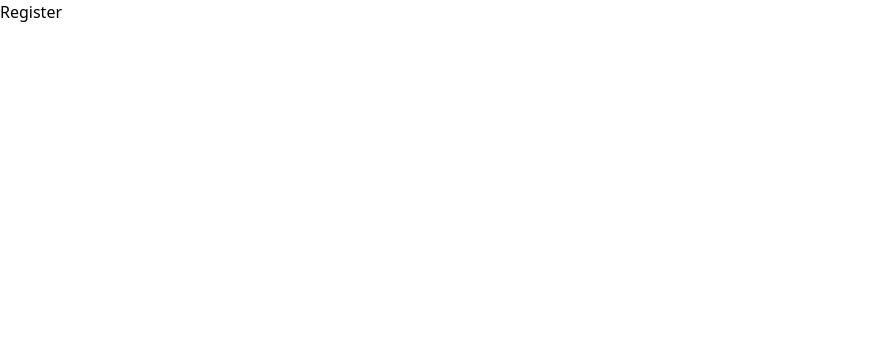
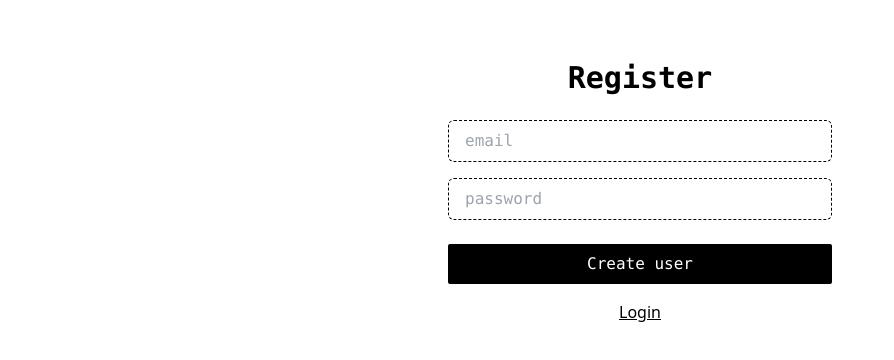
Before and after one commit to elmiguedev/mini-races-client, a Vue app: page /register in a window 1280 px wide. Shown: the top 360 px of the page, without its empty margins (0-894 px from the left). Built offline with nearby package versions, Linux system fonts and the light colour scheme; the HTML template or start-up script is replaced by a standard one.

Commit message:
feat: add login and register template

```diff
--- a/src/views/auth/LoginView.vue
+++ b/src/views/auth/LoginView.vue
@@ -1,5 +1,40 @@
 <script setup lang="ts">
+import { ref } from "vue";
+import TextField from "../../components/ui/TextField.vue";
+import Button from "../../components/ui/Button.vue";
+import { useRouter } from "vue-router";
+
+// state
+const password = ref("");
+const email = ref("");
+const loading = ref(false);
+
+// handlers
+const submitForm = async () => {
+
+}
+
 </script>
 <template>
-  <h1>Login</h1>
+  <div class="flex items-center justify-center min-h-96 max-h-screen bg-white">
+    <div class="w-full max-w-md p-8">
+      <h1 class="text-3xl font-bold text-black text-center mb-6 font-mono">
+        Login
+      </h1>
+      <form @submit.prevent="submitForm">
+        <div class="mb-4">
+          <TextField v-model="email" border-style="dashed" placeholder="email" />
+        </div>
+        <div class="mb-6">
+          <TextField type="password" border-style="dashed" v-model="password" placeholder="password" />
+        </div>
+        <Button type="submit" :loading="loading">Login</Button>
+      </form>
+      <RouterLink to="/register"
+        class="flex w-full text-center justify-center items-center mt-4 cursor-pointer decoration-solid underline decoration-black"
+        :class="{ 'font-bold text-gray-800': $route.path === '/register' }">
+        Register
+      </RouterLink>
+    </div>
+  </div>
 </template>
--- a/src/views/auth/RegisterView.vue
+++ b/src/views/auth/RegisterView.vue
@@ -1,5 +1,40 @@
 <script setup lang="ts">
+import { ref } from "vue";
+import TextField from "../../components/ui/TextField.vue";
+import Button from "../../components/ui/Button.vue";
+import { useRouter } from "vue-router";
+
+// state
+const password = ref("");
+const email = ref("");
+const loading = ref(false);
+
+// handlers
+const submitForm = async () => {
+
+}
+
 </script>
 <template>
-  <h1>Register</h1>
+  <div class="flex items-center justify-center min-h-96 max-h-screen bg-white">
+    <div class="w-full max-w-md p-8">
+      <h1 class="text-3xl font-bold text-black text-center mb-6 font-mono">
+        Register
+      </h1>
+      <form @submit.prevent="submitForm">
+        <div class="mb-4">
+          <TextField v-model="email" border-style="dashed" placeholder="email" />
+        </div>
+        <div class="mb-6">
+          <TextField type="password" v-model="password" border-style="dashed" placeholder="password" />
+        </div>
+        <Button :loading="loading" type="submit">Create user</Button>
+      </form>
+      <RouterLink to="/login"
+        class="flex w-full text-center justify-center items-center mt-4 cursor-pointer decoration-solid underline decoration-black"
+        :class="{ 'font-bold text-gray-800': $route.path === '/login' }">
+        Login
+      </RouterLink>
+    </div>
+  </div>
 </template>
```
Also changed, not shown: tsconfig.app.json (+11 -4 lines).
